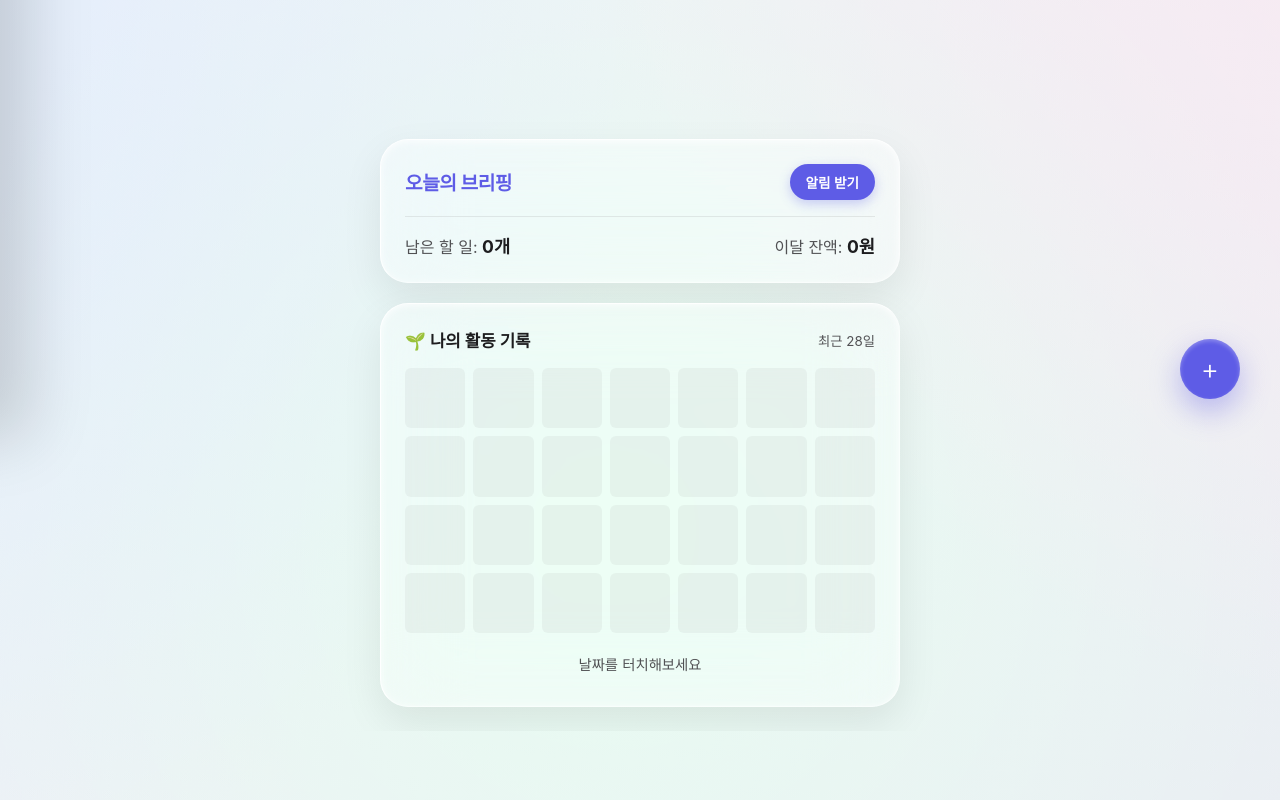
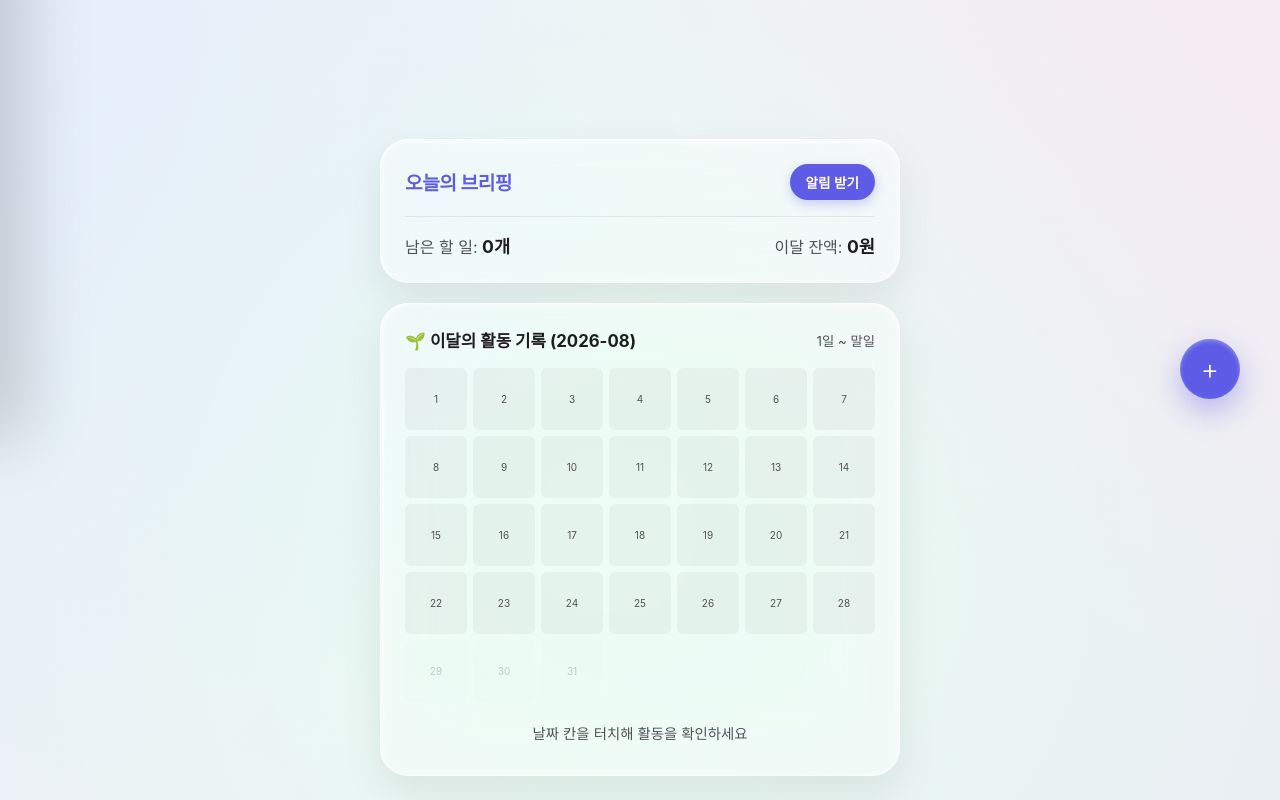
Before and after one commit to imhosa03-cyber/MYos, a React (Vite) app: page / in a window 1280 px wide. Shown: the part 361-1161 px from the top of the page. Before the commit the page ends 1092 px from the top, so only its background shows below. Built offline with nearby package versions, Linux system fonts and the light colour scheme; a web font is replaced by a local one.

Commit message:
feat: 3단계 - 이달의 잔디(방식 A) 적용 및 지출 시각화 바 차트 완성

```diff
--- a/src/App.tsx
+++ b/src/App.tsx
@@ -103,7 +103,6 @@ function App() {
   const [timerTargetTime, setTimerTargetTime] = useState<number | null>(null)
   const [timerMode, setTimerMode] = useState<'study' | 'break'>('study')
 
-  // 🔥 2.1 패치: 잔디 터치 시 상태 저장을 위한 State
   const [selectedGrass, setSelectedGrass] = useState<{date: string, count: number, level: number} | null>(null)
 
   useEffect(() => {
@@ -266,15 +265,17 @@ function App() {
     return { ...nearest, dDayStr: diffDays === 0 ? 'D-Day' : `D-${diffDays}` }
   }
 
-  const getGrassDays = () => {
+  // 🔥 3단계 적용: 이번 달 1일부터 말일까지 채우는 '방식 A' 잔디 데이터 생성기
+  const getGrassDaysThisMonth = () => {
     const days = [];
-    const [y, m, d] = getTodayKST().split('-').map(Number);
-    const baseDate = new Date(y, m - 1, d);
+    const todayStr = getTodayKST();
+    const [y, m] = todayStr.split('-').map(Number);
 
-    for (let i = 27; i >= 0; i--) {
-      const date = new Date(baseDate);
-      date.setDate(baseDate.getDate() - i);
-      const dateStr = formatDate(date.getFullYear(), date.getMonth(), date.getDate());
+    // 이번 달의 총 일수 구하기
+    const totalDays = new Date(y, m, 0).getDate();
+
+    for (let day = 1; day <= totalDays; day++) {
+      const dateStr = formatDate(y, m - 1, day);
 
       let count = 0;
       count += todos.filter(t => t.date === dateStr && t.completed).length;
@@ -285,7 +286,8 @@ function App() {
       else if (count === 2) level = 2;
       else if (count >= 3) level = 3;
 
-      days.push({ date: dateStr, level, count });
+      const isFuture = dateStr > todayStr;
+      days.push({ date: dateStr, level, count, isFuture, dayNum: day });
     }
     return days;
   }
@@ -466,14 +468,14 @@ function App() {
               </div>
             </div>
 
-            {/* 🔥 2.1 패치: 잔디 터치 시 툴팁을 모바일 친화적으로 텍스트로 보여주기 */}
+            {/* 🔥 3단계 적용: 이번 달 1일부터 말일까지 보여주는 직관적인 잔디 위젯 */}
             <div className="home-widget" style={{ display: 'block', padding: '24px', cursor: 'default' }}>
               <div style={{ display: 'flex', justifyContent: 'space-between', alignItems: 'center', marginBottom: '16px' }}>
-                <span style={{ fontSize: '1.05rem', fontWeight: 'bold' }}>🌱 나의 활동 기록</span>
-                <small style={{ color: 'var(--text-secondary)' }}>최근 28일</small>
+                <span style={{ fontSize: '1.05rem', fontWeight: 'bold' }}>🌱 이달의 활동 기록 ({getTodayKST().slice(0, 7)})</span>
+                <small style={{ color: 'var(--text-secondary)' }}>1일 ~ 말일</small>
               </div>
-              <div style={{ display: 'grid', gridTemplateColumns: 'repeat(7, 1fr)', gap: '8px', marginBottom: '12px' }}>
-                {getGrassDays().map((d, i) => {
+              <div style={{ display: 'grid', gridTemplateColumns: 'repeat(7, 1fr)', gap: '6px', marginBottom: '12px' }}>
+                {getGrassDaysThisMonth().map((d, i) => {
                   const bgColors = [
                     isDarkMode ? 'rgba(255,255,255,0.05)' : 'rgba(150,150,150,0.1)',
                     'rgba(94, 92, 230, 0.3)',
@@ -482,28 +484,37 @@ function App() {
                   ];
                   return (
                     <div key={i}
-                      onClick={() => { triggerHaptic(); setSelectedGrass(d); }}
+                      onClick={() => {
+                        if (!d.isFuture) { triggerHaptic(); setSelectedGrass(d); }
+                      }}
                       style={{
                         aspectRatio: '1/1',
-                        backgroundColor: bgColors[d.level],
+                        backgroundColor: d.isFuture ? (isDarkMode ? 'rgba(255,255,255,0.02)' : 'rgba(0,0,0,0.02)') : bgColors[d.level],
                         borderRadius: '6px',
+                        opacity: d.isFuture ? 0.3 : 1,
                         transition: 'transform 0.1s',
-                        cursor: 'pointer',
+                        cursor: d.isFuture ? 'default' : 'pointer',
                         transform: selectedGrass?.date === d.date ? 'scale(1.1)' : 'scale(1)',
-                        border: selectedGrass?.date === d.date ? '2px solid var(--primary-color)' : 'none'
-                      }}></div>
+                        border: selectedGrass?.date === d.date ? '2px solid var(--primary-color)' : 'none',
+                        display: 'flex',
+                        alignItems: 'center',
+                        justifyContent: 'center',
+                        fontSize: '10px',
+                        color: 'var(--text-secondary)'
+                      }}>
+                      {d.dayNum}
+                    </div>
                   );
                 })}
               </div>
 
-              {/* 터치 시 뜨는 상세 정보 영역 */}
               {selectedGrass ? (
                 <div style={{ textAlign: 'center', fontSize: '0.9rem', color: 'var(--text-primary)', fontWeight: '600', background: 'rgba(150,150,150,0.1)', padding: '8px', borderRadius: '8px' }}>
                   {selectedGrass.date.split('-')[1]}월 {selectedGrass.date.split('-')[2]}일 : 활동 {selectedGrass.count}개 완료
                 </div>
               ) : (
                 <div style={{ textAlign: 'center', fontSize: '0.9rem', color: 'var(--text-secondary)', padding: '8px' }}>
-                  날짜를 터치해보세요
+                  날짜 칸을 터치해 활동을 확인하세요
                 </div>
               )}
             </div>
@@ -734,6 +745,29 @@ function App() {
               <strong style={{ fontSize: '1.1rem', color: 'var(--text-primary)' }}>{expenseMonth}</strong>
               <button onClick={() => shiftExpenseMonth('next')} style={{ border: 'none', background: 'rgba(255,255,255,0.3)', padding: '8px 14px', borderRadius: '8px', cursor: 'pointer', color: 'var(--text-primary)' }}>다음</button>
             </div>
+
+            {/* 🔥 3단계 적용: 지출 대비 수입 비율 비주얼 바 차트 위젯 */}
+            <div className="glass-panel" style={{ padding: '20px 24px', marginBottom: '24px' }}>
+              <div style={{ display: 'flex', justifyContent: 'space-between', marginBottom: '8px', fontSize: '0.9rem', fontWeight: '600' }}>
+                <span style={{ color: '#34c759' }}>수입 (+{totalIncome.toLocaleString()}원)</span>
+                <span style={{ color: '#ff3b30' }}>지출/고정 (-{(totalExpense + totalSubAmount).toLocaleString()}원)</span>
+              </div>
+              <div style={{ width: '100%', height: '12px', background: 'rgba(150,150,150,0.2)', borderRadius: '6px', overflow: 'hidden', display: 'flex' }}>
+                {(() => {
+                  const outTotal = totalExpense + totalSubAmount;
+                  const totalSum = totalIncome + outTotal;
+                  if (totalSum === 0) return <div style={{ width: '100%', background: 'rgba(150,150,150,0.3)' }} />;
+                  const incomePercent = (totalIncome / totalSum) * 100;
+                  return (
+                    <>
+                      <div style={{ width: `${incomePercent}%`, background: '#34c759', transition: 'width 0.4s' }} />
+                      <div style={{ width: `${100 - incomePercent}%`, background: '#ff3b30', transition: 'width 0.4s' }} />
+                    </>
+                  );
+                })()}
+              </div>
+            </div>
+
             <div className="expense-dashboard">
               <div className="expense-main">
                 <div className="expense-input">
```
